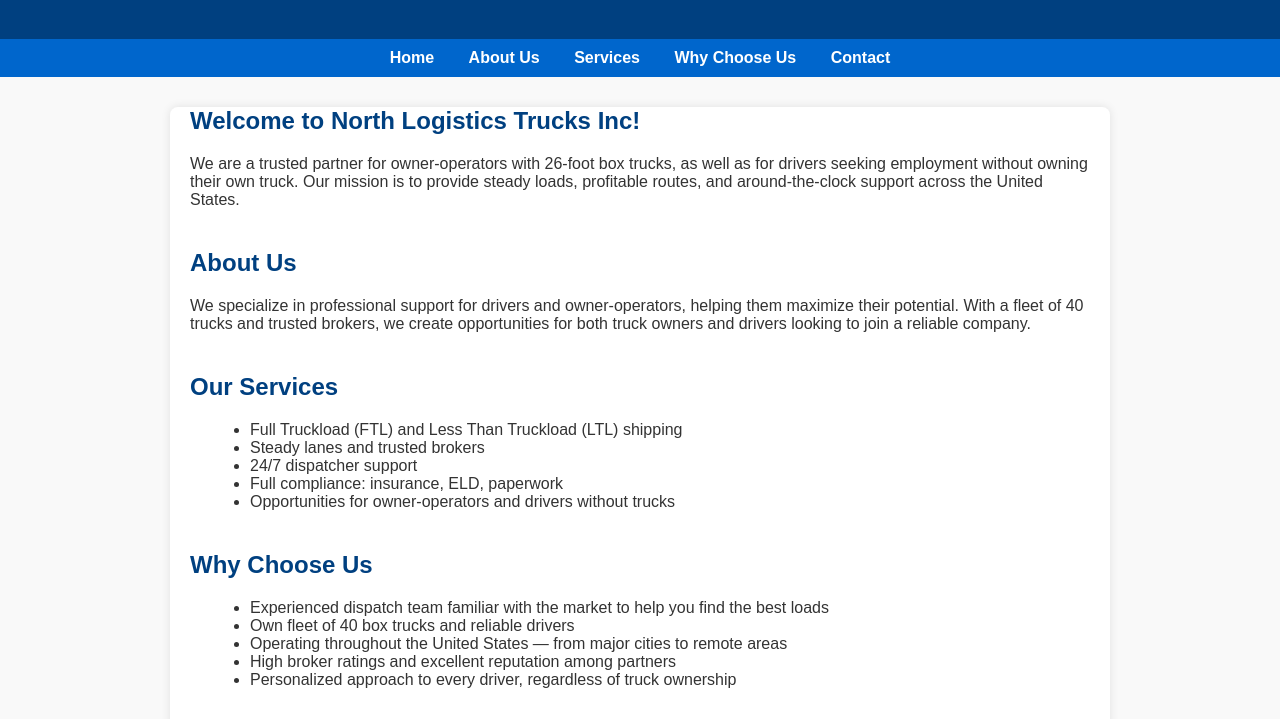
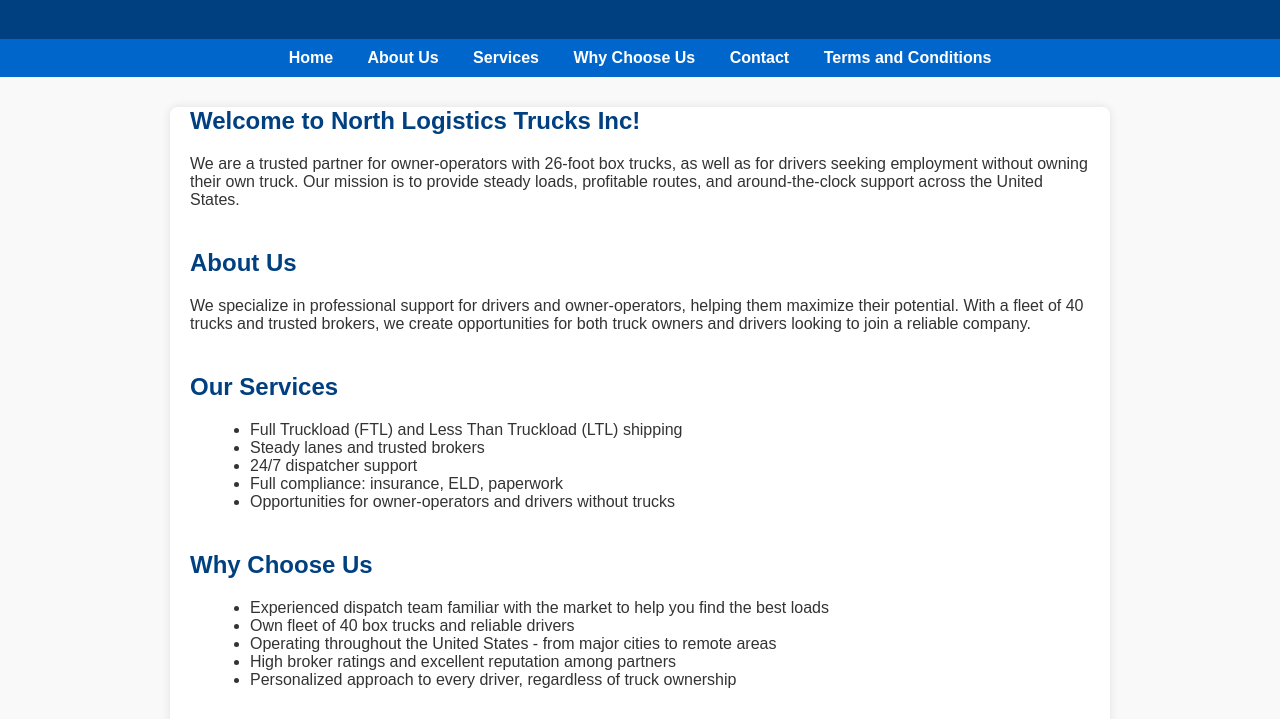
Before and after one commit to North-Trucks/NT2, a plain HTML site: page index.html in a window 1280 px wide. Shown: the part 81-800 px from the top of the page. Drawn offline with Linux system fonts and the light colour scheme.

Commit message:
Update index.html

```diff
--- a/index.html
+++ b/index.html
@@ -77,6 +77,7 @@
   <a href="#services">Services</a>
   <a href="#whyus">Why Choose Us</a>
   <a href="#contacts">Contact</a>
+  <a href="Terms and Conditions.html">Terms and Conditions</a>
 </nav>
 
 <main>
@@ -106,7 +107,7 @@
     <ul>
       <li>Experienced dispatch team familiar with the market to help you find the best loads</li>
       <li>Own fleet of 40 box trucks and reliable drivers</li>
-      <li>Operating throughout the United States — from major cities to remote areas</li>
+      <li>Operating throughout the United States - from major cities to remote areas</li>
       <li>High broker ratings and excellent reputation among partners</li>
       <li>Personalized approach to every driver, regardless of truck ownership</li>
     </ul>
@@ -116,7 +117,7 @@
     <h2>Contact</h2>
     <p><strong>North Logistics Trucks Inc</strong><br />
     700 E. Butterfield Road, Suite 300, office #32, Lombard IL, 60148<br />
-    Phone: 630-430-0347<br />
+    Phone: 312-445-7679<br />
     Email: <a href="mailto:main@northtrucks.com">main@northtrucks.com</a><br />
     DOT #: 4372653<br />
     MC #: 1712875</p>
```
